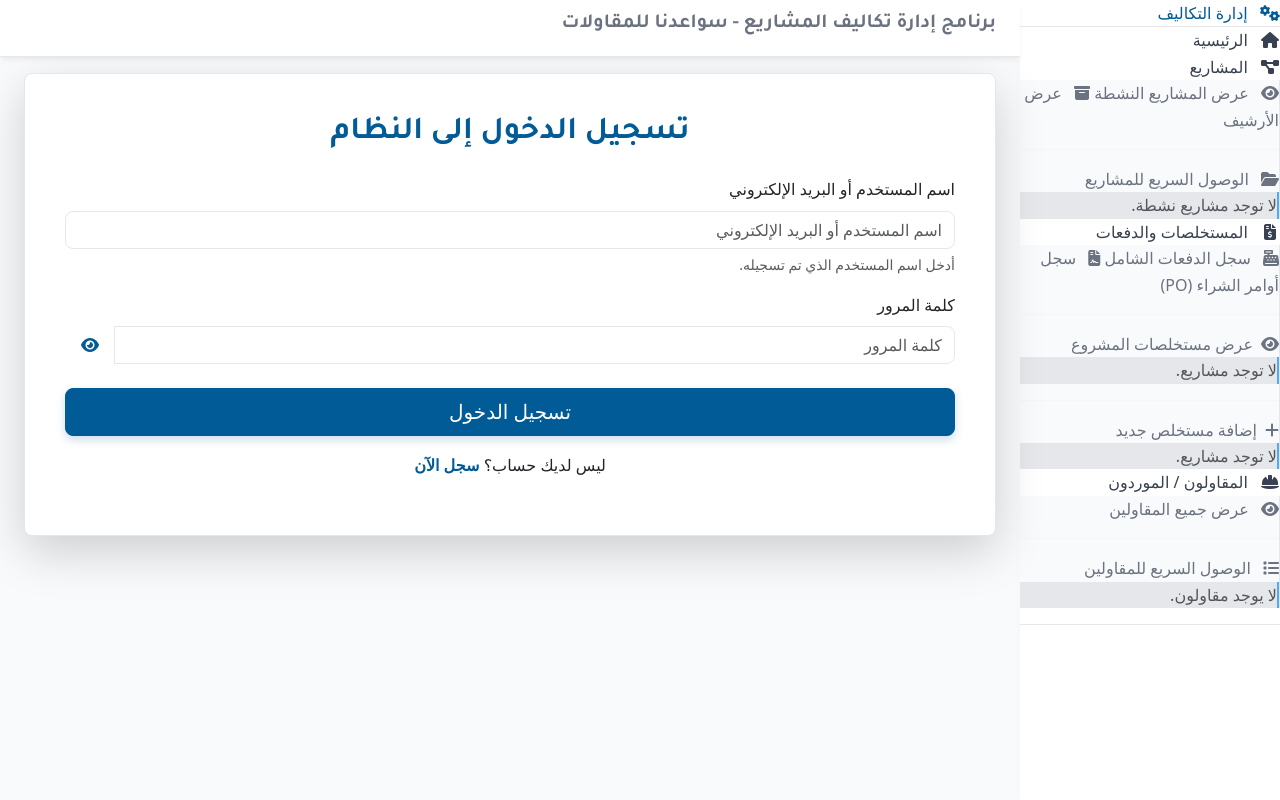
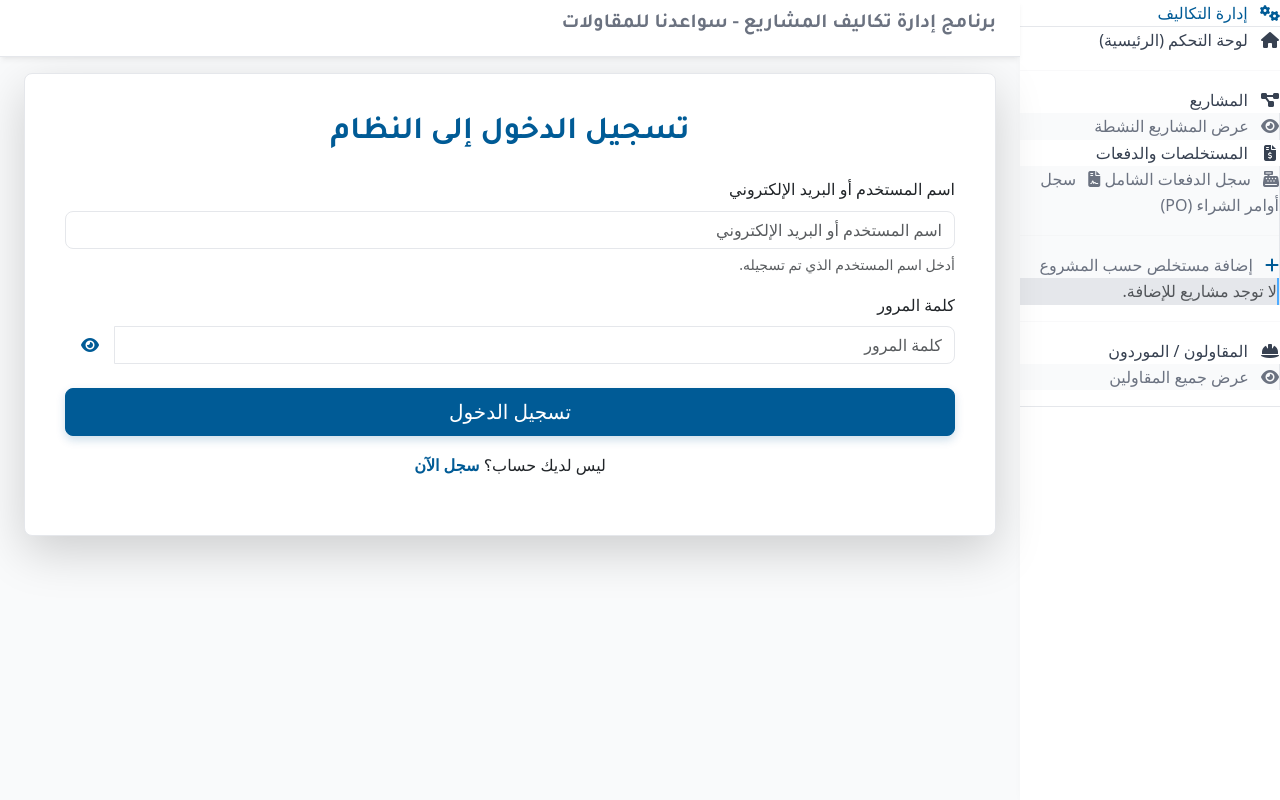
Before and after one commit to ahmedelsawy0003/SawaednaCostApp, a Flask app: a page that uses templates/layouts/base.html in a window 1280 px wide. Run offline with Flask 3, Linux system fonts and the light colour scheme.

Commit message:
Themechange31

```diff
--- a/templates/layouts/base.html
+++ b/templates/layouts/base.html
@@ -13,7 +13,7 @@
 
     <link rel="stylesheet" href="https://cdnjs.cloudflare.com/ajax/libs/font-awesome/6.4.0/css/all.min.css">
 
-    <link rel="stylesheet" href="{{ url_for('static', filename='css/style.css') }}?v=1.5">
+    <link rel="stylesheet" href="{{ url_for('static', filename='css/style.css') }}?v=1.6">
 </head>
 <body data-bs-theme="light">
 
@@ -28,35 +28,44 @@
             </div>
                 <ul class="list-unstyled sidebar-menu-list">
 
-                    {# 1. الرئيسية #}
+                    {# 1. لوحة التحكم والإجماليات #}
                     <li class="sidebar-item">
                         <a href="{{ url_for('project.get_projects') }}" class="sidebar-link">
-                            <i class="fas fa-home fa-fw me-2"></i> الرئيسية
+                            <i class="fas fa-home fa-fw me-2"></i> لوحة التحكم (الرئيسية)
                         </a>
                     </li>
 
-                    {# 2. المشاريع #}
+                    {% if current_user.role in ['admin', 'sub-admin'] %}
+                    <li class="sidebar-item">
+                        <a href="{{ url_for('project.projects_summary') }}" class="sidebar-link">
+                            <i class="fas fa-chart-pie fa-fw me-2"></i> الملخص المالي الإجمالي
+                        </a>
+                    </li>
+                    {% endif %}
+
+                    <hr class="sidebar-divider">
+
+                    {# 2. إدارة المشاريع #}
                     <li class="sidebar-item">
                         <a href="#" class="sidebar-link sidebar-toggler">
                             <i class="fas fa-project-diagram fa-fw me-2"></i> المشاريع
                         </a>
                         <div class="sidebar-submenu">
                             <a href="{{ url_for('project.get_projects') }}" class="sidebar-submenu-link"><i class="fas fa-eye me-2"></i> عرض المشاريع النشطة</a>
-                            <a href="{{ url_for('project.get_projects', show_archived=True) }}" class="sidebar-submenu-link"><i class="fas fa-archive me-2"></i> عرض الأرشيف</a>
                             {% if current_user.role in ['admin', 'sub-admin'] %}
-                            <a href="{{ url_for('project.new_project') }}" class="sidebar-submenu-link"><i class="fas fa-plus me-2"></i> إضافة مشروع جديد</a>
-                            <a href="{{ url_for('project.projects_summary') }}" class="sidebar-submenu-link"><i class="fas fa-chart-pie me-2"></i> الملخص المالي الإجمالي</a>
+                            <a href="{{ url_for('project.new_project') }}" class="sidebar-submenu-link"><i class="fas fa-plus me-2 text-success"></i> إضافة مشروع جديد</a>
+                            <a href="{{ url_for('project.get_projects', show_archived=True) }}" class="sidebar-submenu-link"><i class="fas fa-archive me-2"></i> المشاريع المؤرشفة</a>
                             {% endif %}
 
+                            {% if sidebar_projects %}
                                 <hr class="sidebar-divider">
-                            <a href="#" class="sidebar-submenu-link sidebar-toggler nested"><i class="fas fa-folder-open me-2"></i> الوصول السريع للمشاريع</a>
+                                <a href="#" class="sidebar-submenu-link sidebar-toggler nested"><i class="fas fa-folder-open me-2"></i> المشاريع المسندة لك</a>
                                 <div class="sidebar-submenu nested-menu">
                                     {% for project in sidebar_projects %}
                                         <a href="{{ url_for('project.get_project', project_id=project.id) }}" class="sidebar-submenu-link" title="{{ project.name }}"><i class="fas fa-dot-circle fa-fw me-2 text-muted small"></i> {{ project.name | truncate(20) }}</a>
-                                {% else %}
-                                    <span class="sidebar-submenu-link text-muted">لا توجد مشاريع نشطة.</span>
                                     {% endfor %}
                                 </div>
+                            {% endif %}
                         </div>
                     </li>
 
@@ -71,25 +80,18 @@
 
                             <hr class="sidebar-divider">
 
-                            <a href="#" class="sidebar-submenu-link sidebar-toggler nested"><i class="fas fa-eye me-2"></i>عرض مستخلصات المشروع</a>
-                            <div class="sidebar-submenu nested-menu">
-                                {% for project in sidebar_projects %}
-                                    <a href="{{ url_for('invoice.get_invoices_by_project', project_id=project.id) }}" class="sidebar-submenu-link" title="{{ project.name }}"><i class="fas fa-dot-circle fa-fw me-2 text-muted small"></i> {{ project.name | truncate(20) }}</a>
-                                {% else %}
-                                    <span class="sidebar-submenu-link text-muted">لا توجد مشاريع.</span>
-                                {% endfor %}
-                            </div>
-                            <hr class="sidebar-divider">
-                            <a href="#" class="sidebar-submenu-link sidebar-toggler nested"><i class="fas fa-plus me-2"></i>إضافة مستخلص جديد</a>
+                            <a href="#" class="sidebar-submenu-link sidebar-toggler nested"><i class="fas fa-plus me-2 text-primary"></i> إضافة مستخلص حسب المشروع</a>
                             <div class="sidebar-submenu nested-menu">
                                 {% for project in sidebar_projects %}
                                     <a href="{{ url_for('invoice.new_invoice', project_id=project.id) }}" class="sidebar-submenu-link" title="{{ project.name }}"><i class="fas fa-dot-circle fa-fw me-2 text-muted small"></i> {{ project.name | truncate(20) }}</a>
                                 {% else %}
-                                    <span class="sidebar-submenu-link text-muted">لا توجد مشاريع.</span>
+                                    <span class="sidebar-submenu-link text-muted">لا توجد مشاريع للإضافة.</span>
                                 {% endfor %}
                             </div>
                         </div>
                     </li>
+
+                    <hr class="sidebar-divider">
 
                     {# 4. المقاولون / الموردون #}
                     <li class="sidebar-item">
@@ -99,21 +101,21 @@
                         <div class="sidebar-submenu">
                             <a href="{{ url_for('contractor.get_contractors') }}" class="sidebar-submenu-link"><i class="fas fa-eye me-2"></i> عرض جميع المقاولين</a>
                              {% if current_user.role in ['admin', 'sub-admin'] %}
-                            <a href="{{ url_for('contractor.new_contractor') }}" class="sidebar-submenu-link"><i class="fas fa-plus me-2"></i> إضافة مقاول جديد</a>
+                            <a href="{{ url_for('contractor.new_contractor') }}" class="sidebar-submenu-link"><i class="fas fa-plus me-2 text-success"></i> إضافة مقاول جديد</a>
                              {% endif %}
+
+                            {% if sidebar_contractors %}
                                 <hr class="sidebar-divider">
                                 <a href="#" class="sidebar-submenu-link sidebar-toggler nested"><i class="fas fa-list me-2"></i> الوصول السريع للمقاولين</a>
                                 <div class="sidebar-submenu nested-menu">
                                     {% for contractor in sidebar_contractors %}
                                         <a href="{{ url_for('contractor.show_contractor', contractor_id=contractor.id) }}" class="sidebar-submenu-link" title="{{ contractor.name }}"><i class="fas fa-dot-circle fa-fw me-2 text-muted small"></i> {{ contractor.name | truncate(20) }}</a>
-                                {% else %}
-                                    <span class="sidebar-submenu-link text-muted">لا يوجد مقاولون.</span>
                                     {% endfor %}
                                 </div>
+                            {% endif %}
                         </div>
                     </li>
 
-                    {# 5. لوحة تحكم المسؤول #}
                     {% if current_user.role == 'admin' %}
                     <li class="sidebar-item">
                         <a href="{{ url_for('auth.admin_dashboard') }}" class="sidebar-link">
@@ -179,7 +181,7 @@
     {# --- END: تحسين عرض التنبيهات (Toasts) --- #}
 
     <script src="https://cdn.jsdelivr.net/npm/bootstrap@5.3.3/dist/js/bootstrap.bundle.min.js"></script>
-    <script src="{{ url_for('static', filename='js/script.js') }}?v=1.5"></script>
+    <script src="{{ url_for('static', filename='js/script.js') }}?v=1.6"></script>
     {% block scripts %}
     <script>
     document.addEventListener('DOMContentLoaded', function() {
```
Lines whose indentation alone changed are shown as unchanged.
